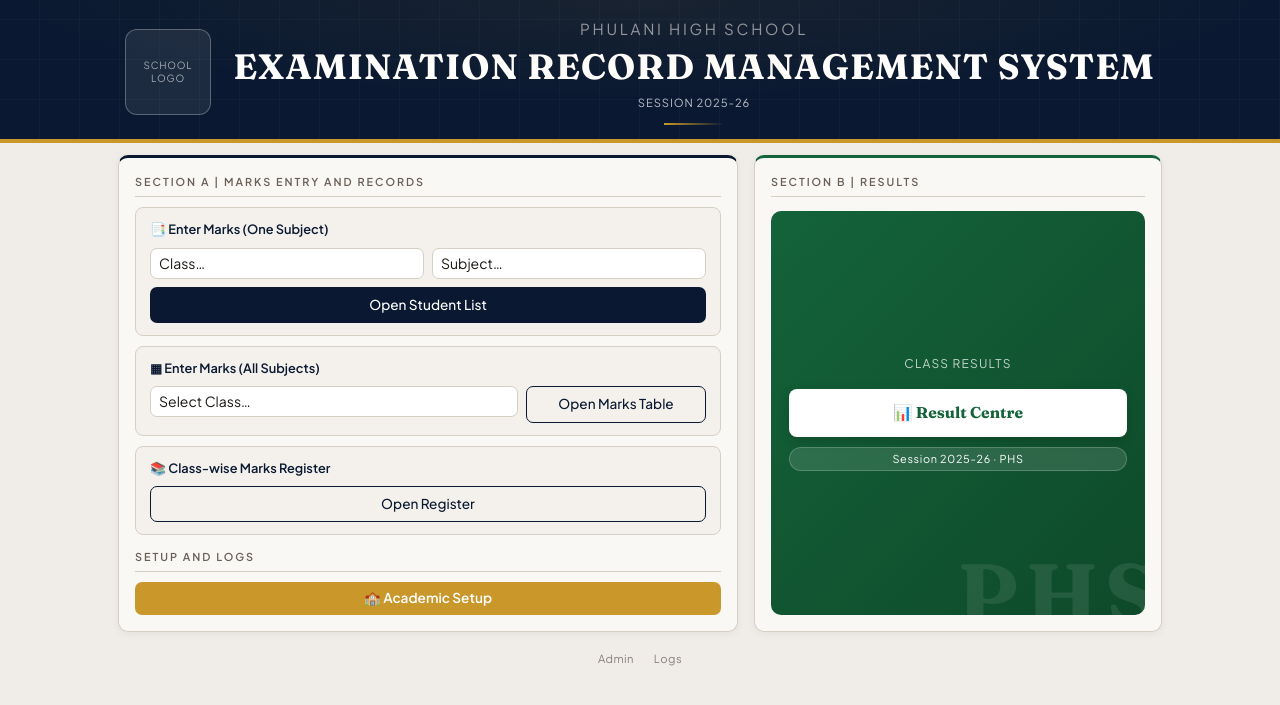
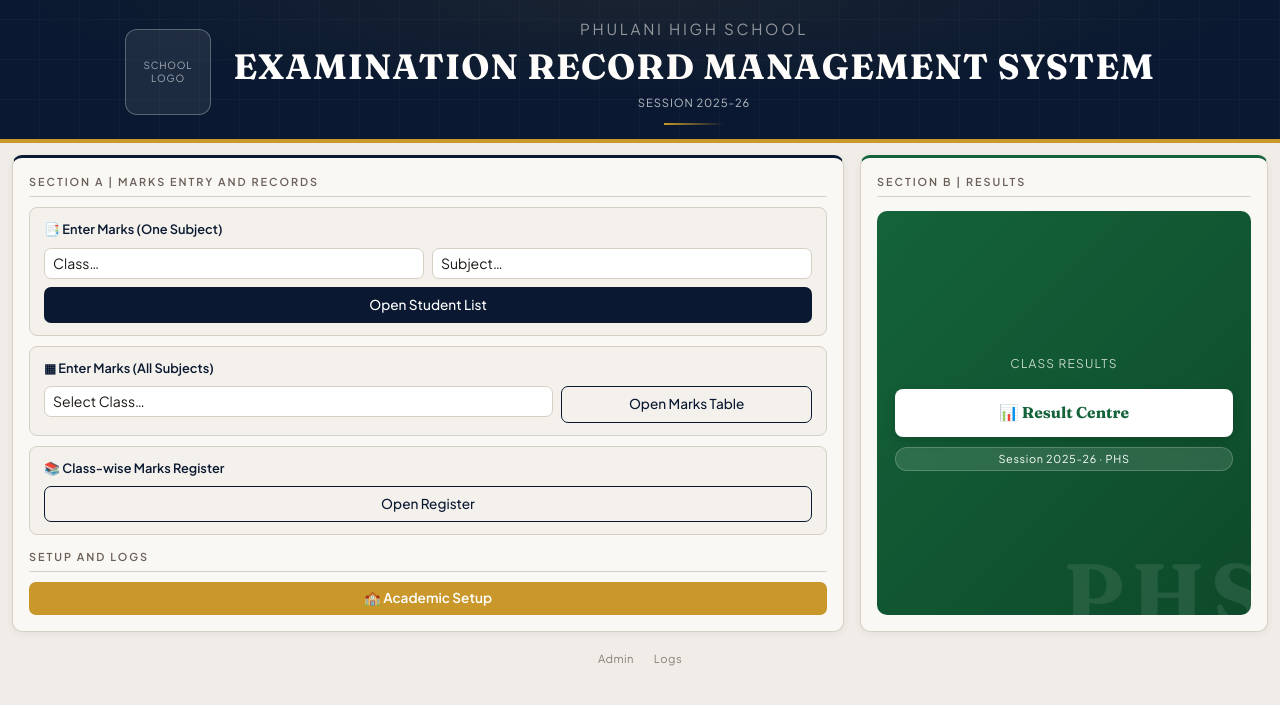
Before and after one commit to usm007/phs_pythonanywhere, a Flask app: page / in a window 1280 px wide. Shown: the top 705 px of the page. Run offline with Flask 3, Linux system fonts and the light colour scheme; data comes from the database, SQL or seed files in the repository.

Commit message:
Fill full homepage width: col-lg-8 + col-lg-4 = 12 cols
The two cards only spanned 10/12 Bootstrap columns (col-lg-6 + col-lg-4)
with justify-content-center, leaving one blank column on each side.
Changed Section A to col-lg-8 and removed justify-content-center so
both cards fill the entire viewport width with no side gaps.

Co-Authored-By: Claude Opus 4.6 <noreply@anthropic.com>

```diff
--- a/templates/index.html
+++ b/templates/index.html
@@ -474,9 +474,9 @@
             {% endif %}
         {% endwith %}
 
-        <div class="row g-3 justify-content-center home-grid">
+        <div class="row g-3 home-grid">
             <!-- ── SECTION A: ENTRY ── -->
-            <div class="col-lg-6">
+            <div class="col-lg-8">
                 <div class="phs-card card-admin home-card d-flex flex-column">
                     <div class="section-label">Section A | Marks Entry and Records</div>
 
```
